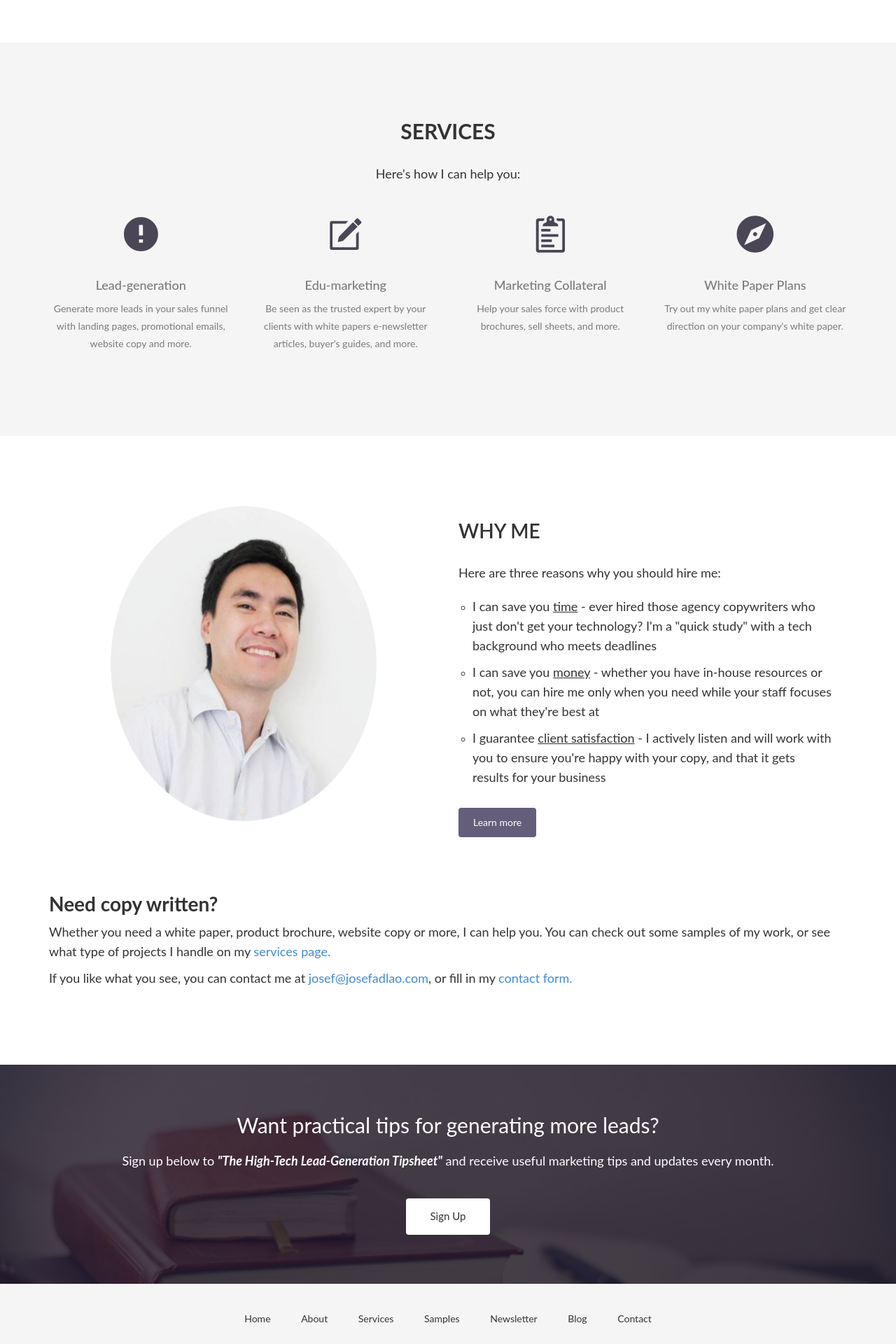
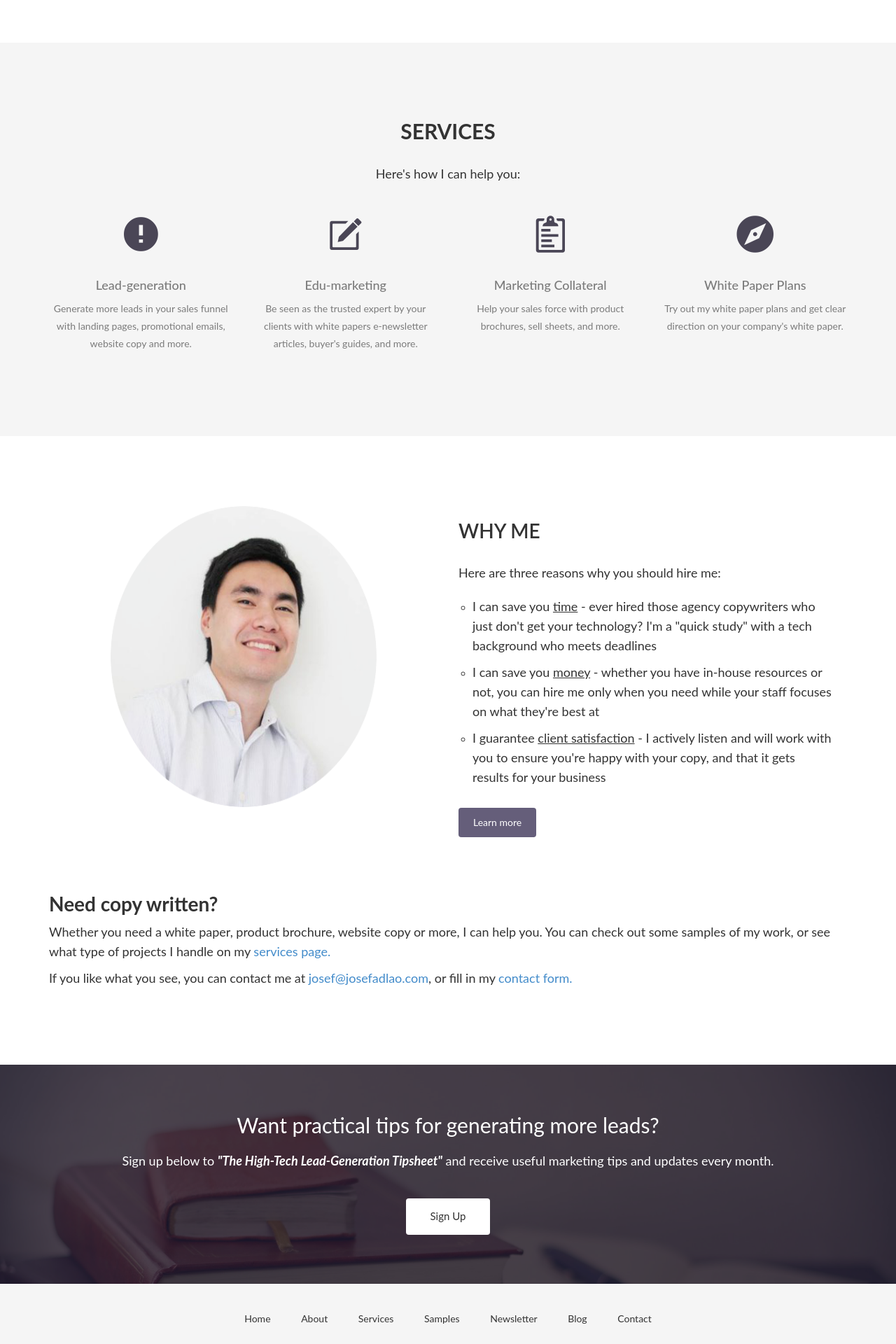
Before and after one commit to jadlaocopy/jadlaocopy.github.io, a Jekyll site: the page built from index.html, in a window 1280 px wide. Shown: the part 1462-3382 px from the top of the page at 70% size. Built offline with Jekyll 4.4.1, drawn with Linux system fonts in a browser that asks for light colours; nearby versions of some CDN libraries; some web fonts are replaced.

Commit message:
edited pic

```diff
--- a/index.html
+++ b/index.html
@@ -97,7 +97,7 @@
   <div class="row">
 
     <div class="col-md-6">
-        <center><img src="img/profile.png" alt="me" height="450" width="380"></center>
+        <center><img src="img/profile.png" alt="me" height="430" width="380"></center>
 
     </div>
     <div class="col-md-6">
```
